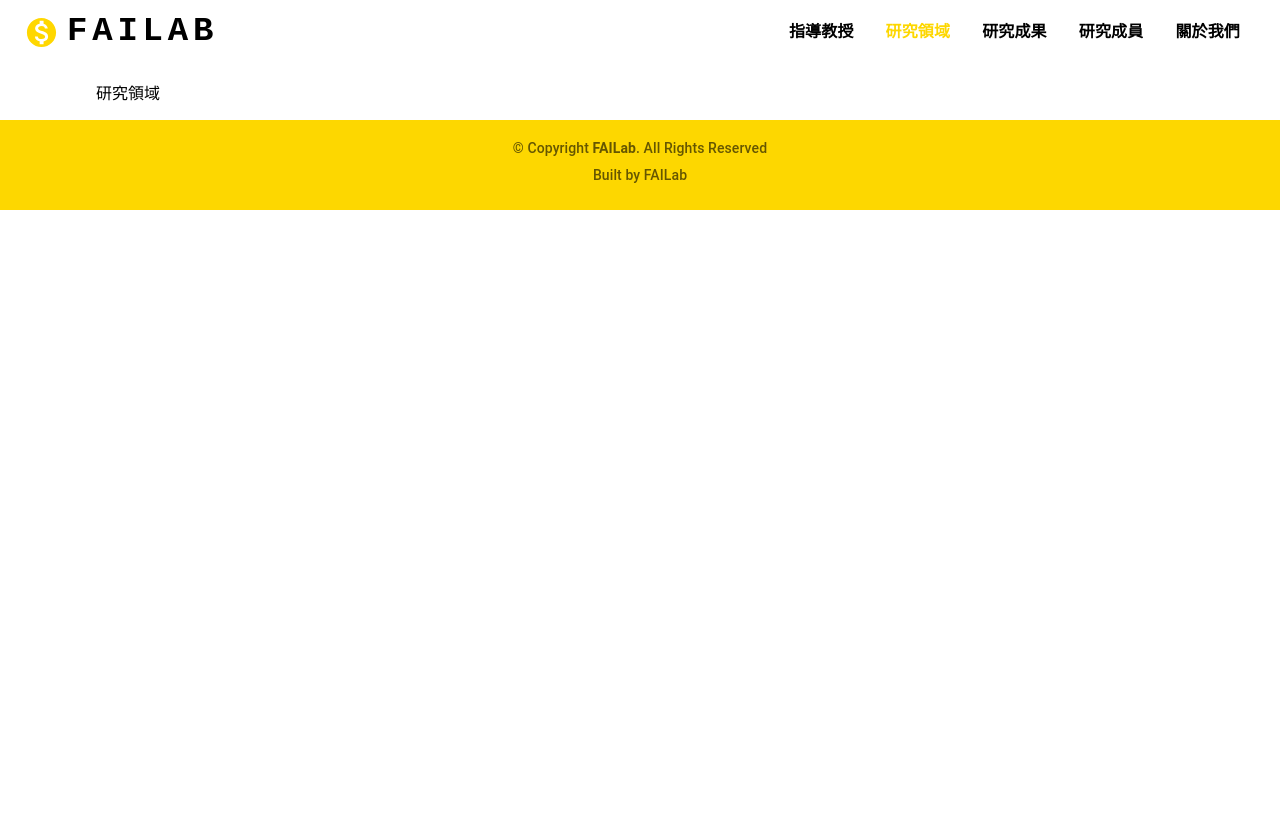
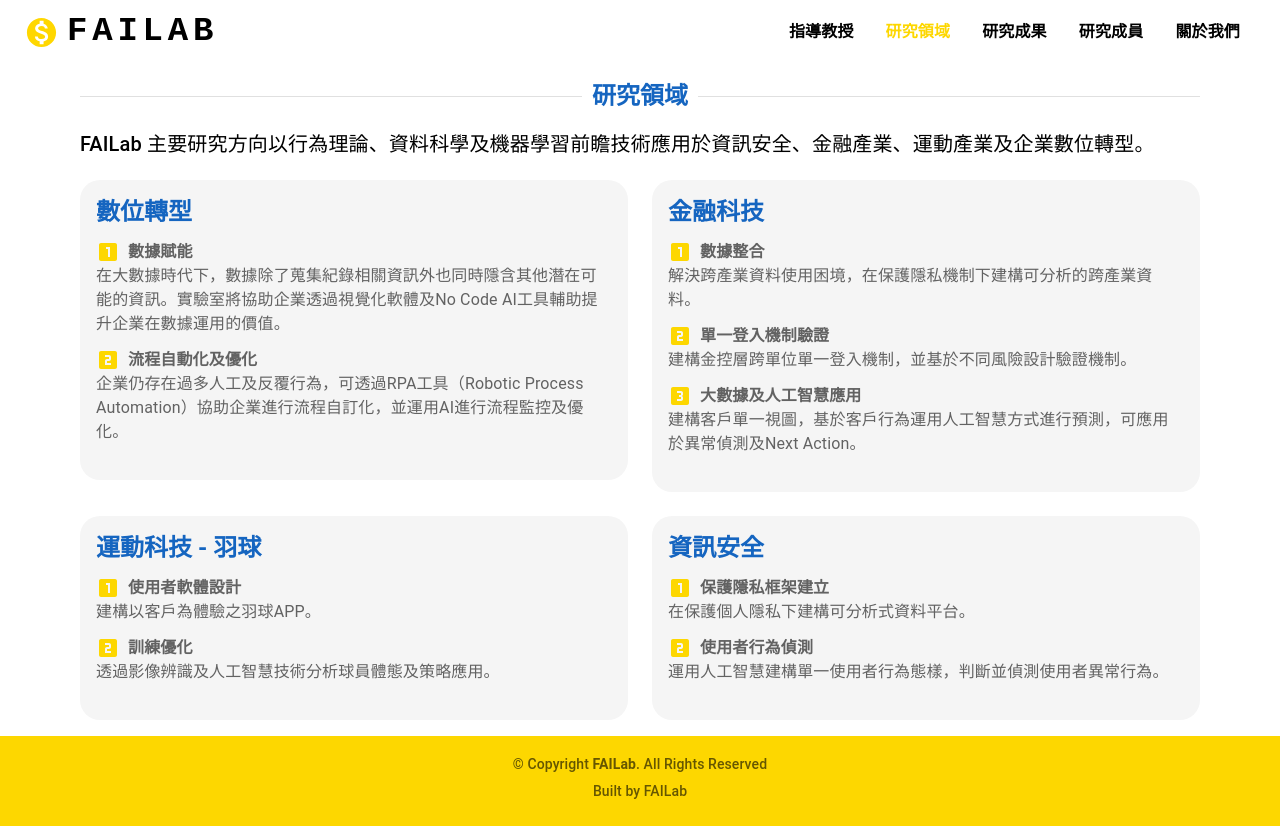
Before and after one commit to failab-ntust/lab-website, a Next.js app: page /research in a window 1280 px wide. Before the commit the page ends 800 px from the top, so only its background shows below. Built offline with nearby package versions, Linux system fonts and the light colour scheme.

Commit message:
feat: add research layout

```diff
--- a/app/research/page.tsx
+++ b/app/research/page.tsx
@@ -1,11 +1,73 @@
-import { Box } from '@mui/material'
-import Image from 'next/image'
+"use client";
+import { Box, Card, CardContent, Typography, Stack, Grid, Divider } from '@mui/material';
+import Looks1Icon from '@mui/icons-material/LooksOne';
+import Looks2Icon from '@mui/icons-material/LooksTwo';
+import Looks3Icon from '@mui/icons-material/Looks3';
+import FieldTitle from '../FieldTitle'
 
+const FieldGrid = ({ field, children }: any) => (
+    <Card elevation={0} sx={{ bgcolor: '#F5F5F5', borderRadius: 5 }}>
+        <CardContent>
+            <Typography variant="h5" color='secondary' sx={{ fontWeight: 700 }}>
+                {field}
+            </Typography>
+            <Typography variant="subtitle1" color="text.secondary" component="div">
+                {children}
+            </Typography>
+        </CardContent>
+    </Card>
+)
+
+const FieldContent = ({ icon, subfield, subcontent }: any) => (
+    <Box my={1.5}>
+        <Stack direction='row' alignItems='center' spacing={1}>
+            {icon}
+            <Typography variant='body1' sx={{ fontWeight: 600 }}>
+                {subfield}
+            </Typography>
+        </Stack>
+        <Typography variant='body1'>
+            {subcontent}
+        </Typography>
+    </Box>
+)
 
 export default function Research() {
     return (
-        <Box sx={{ margin: 2 }}>
-            研究領域
+        <Box>
+            <FieldTitle fieldtitle='研究領域' />
+            <Typography variant='h6' >
+                FAILab 主要研究方向以行為理論、資料科學及機器學習前瞻技術應用於資訊安全、金融產業、運動產業及企業數位轉型。
+            </Typography>
+
+            <br />
+            <Grid container spacing={{ xs: 2, md: 3, lg: 3 }} columns={{ xs: 4, sm: 8, md: 12 }} >
+                <Grid item xs={4} sm={8} md={6}>
+                    <FieldGrid field="數位轉型" >
+                        <FieldContent icon={<Looks1Icon color='primary' />} subfield='數據賦能' subcontent='在大數據時代下，數據除了蒐集紀錄相關資訊外也同時隱含其他潛在可能的資訊。實驗室將協助企業透過視覺化軟體及No Code AI工具輔助提升企業在數據運用的價值。' />
+                        <FieldContent icon={<Looks2Icon color='primary' />} subfield='流程自動化及優化' subcontent='企業仍存在過多人工及反覆行為，可透過RPA工具（Robotic Process Automation）協助企業進行流程自訂化，並運用AI進行流程監控及優化。' />
+                    </FieldGrid>
+                </Grid>
+                <Grid item xs={4} sm={8} md={6}>
+                    <FieldGrid field="金融科技" >
+                        <FieldContent icon={<Looks1Icon color='primary' />} subfield='數據整合' subcontent='解決跨產業資料使用困境，在保護隱私機制下建構可分析的跨產業資料。' />
+                        <FieldContent icon={<Looks2Icon color='primary' />} subfield='單一登入機制驗證' subcontent='建構金控層跨單位單一登入機制，並基於不同風險設計驗證機制。' />
+                        <FieldContent icon={<Looks3Icon color='primary' />} subfield='大數據及人工智慧應用' subcontent='建構客戶單一視圖，基於客戶行為運用人工智慧方式進行預測，可應用於異常偵測及Next Action。' />
+                    </FieldGrid>
+                </Grid>
+                <Grid item xs={4} sm={8} md={6}>
+                    <FieldGrid field="運動科技 - 羽球" >
+                        <FieldContent icon={<Looks1Icon color='primary' />} subfield='使用者軟體設計' subcontent='建構以客戶為體驗之羽球APP。' />
+                        <FieldContent icon={<Looks2Icon color='primary' />} subfield='訓練優化' subcontent='透過影像辨識及人工智慧技術分析球員體態及策略應用。' />
+                    </FieldGrid>
+                </Grid>
+                <Grid item xs={4} sm={8} md={6}>
+                    <FieldGrid field="資訊安全">
+                        <FieldContent icon={<Looks1Icon color='primary' />} subfield='保護隱私框架建立' subcontent='在保護個人隱私下建構可分析式資料平台。' />
+                        <FieldContent icon={<Looks2Icon color='primary' />} subfield='使用者行為偵測' subcontent='運用人工智慧建構單一使用者行為態樣，判斷並偵測使用者異常行為。' />
+                    </FieldGrid>
+                </Grid>
+            </Grid>
         </Box>
     )
 }
```
